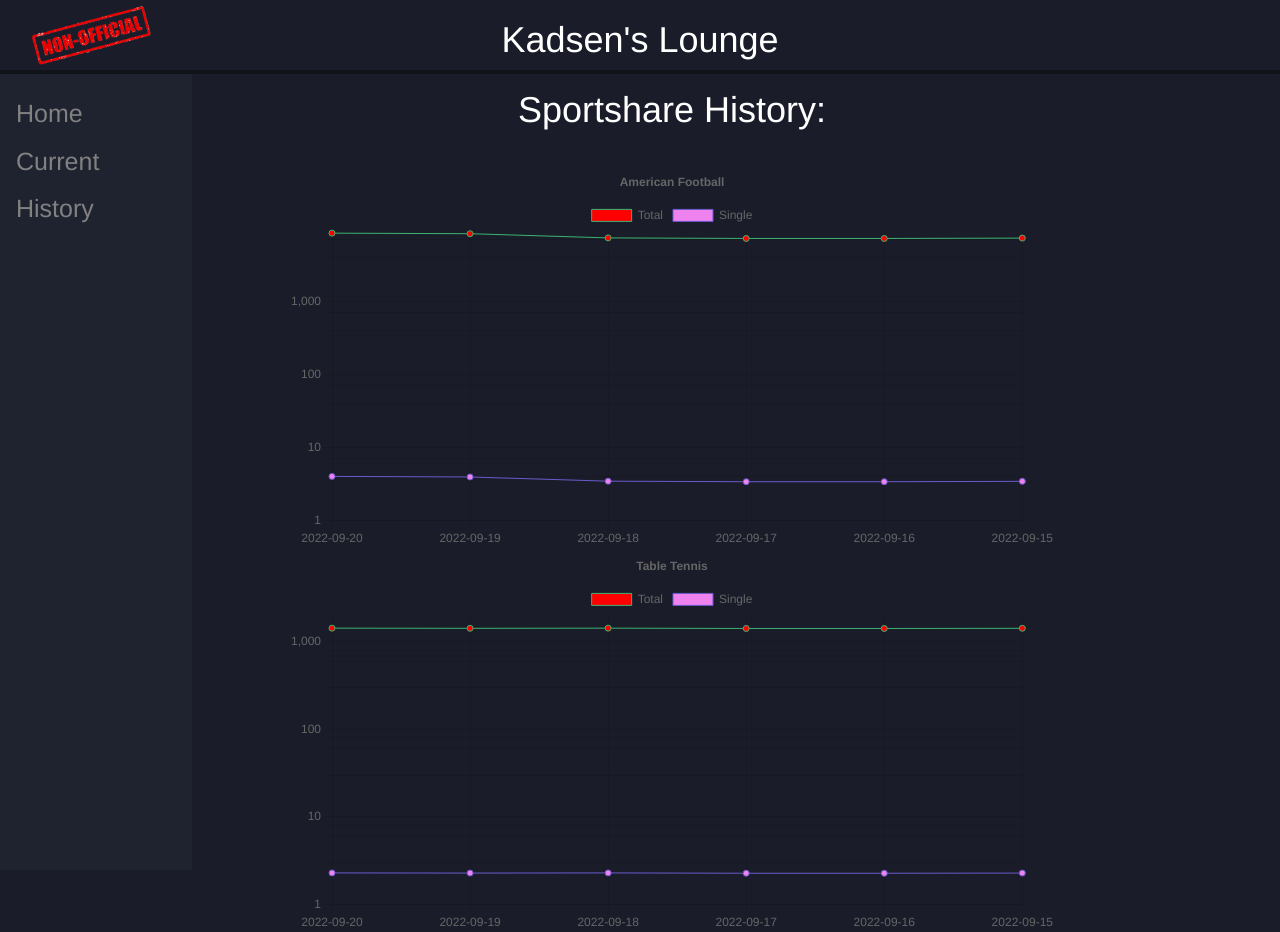
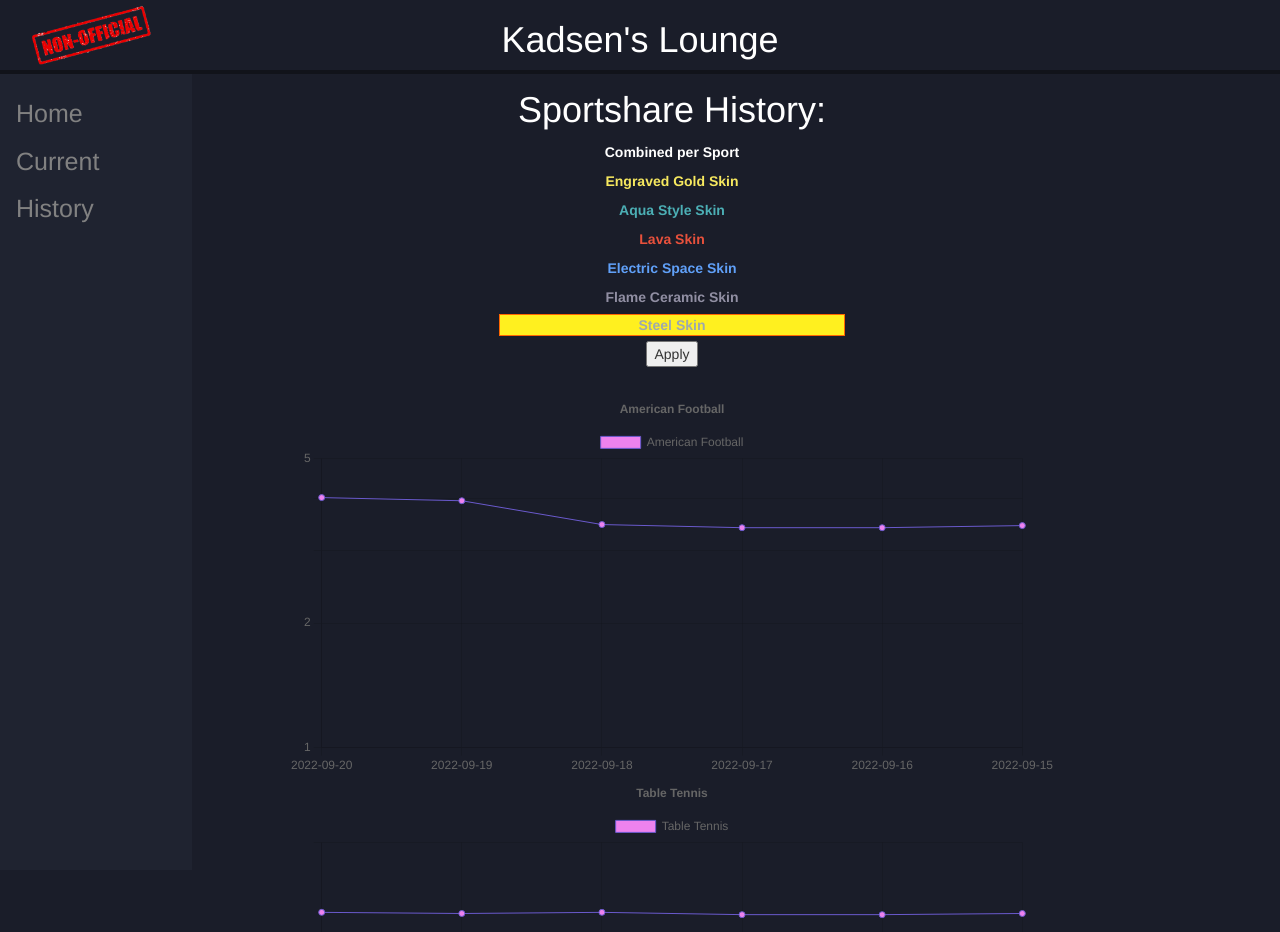
Before and after one commit to 28Drinks/kadsen-docker-real, a Flask app: page /share_history in a window 1280 px wide. Shown: the top 932 px of the page. Run offline with Flask 2, Linux system fonts and the light colour scheme; data comes from the database, SQL or seed files in the repository.

Commit message:
changes from big pc

```diff
--- a/my_project/static/share_history.css
+++ b/my_project/static/share_history.css
@@ -2,6 +2,9 @@
     text-align: center;
 }
 
+input {
+    margin: .4rem;
+}
 
 .charts-container {
     width: 100%;
@@ -20,3 +23,26 @@
         width: 40%;
     }
 }
+
+.container-field {
+    width: 60%;
+    margin: auto;
+}
+
+.labl {
+    display : block;
+    width: 100%;
+    padding: 0 20% 0 20%;
+}
+.labl > input{
+    visibility: hidden; /* Makes input not-clickable */
+    position: absolute; /* Remove input from document flow */
+}
+.labl > input + div{ /* DIV STYLES */
+    cursor:pointer;
+    border:2px solid transparent;
+}
+.labl > input:checked + div{ /* (RADIO CHECKED) DIV STYLES */
+    background-color: #FFF01F;
+    border: 1px solid #ff6600;
+}
--- a/my_project/templates/share_history.html
+++ b/my_project/templates/share_history.html
@@ -9,16 +9,86 @@
 
       <h1 style="color: rgb(255,255,255);"> Sportshare History:</h1>
 
+      <div class="container-field">
+            <label class="labl">
+               <input type="radio" id="body" name="sort" value="total">
+               <div style="color: white;">Combined per Sport</div>
+            </label>
+            <label class="labl">
+               <input type="radio" id="body" name="sort" value="10">
+               <div style="color:#F7E95F;">Engraved Gold Skin</div>
+            </label>
+            <label class="labl">
+               <input type="radio" id="body" name="sort" value="5">
+               <div style="color:#4CAFB5;">Aqua Style Skin</div>
+            </label>
+            <label class="labl">
+               <input type="radio" id="body" name="sort" value="4">
+               <div style="color:#E8513C;">Lava Skin</div>
+            </label>
+            <label class="labl">
+               <input type="radio" id="body" name="sort" value="3">
+               <div style="color:#60A0F8;">Electric Space Skin</div>
+            </label>
+            <label class="labl">
+               <input type="radio" id="body" name="sort" value="2">
+               <div style="color:#918FA3;">Flame Ceramic Skin</div>
+            </label>
+            <label class="labl">
+               <input type="radio" id="body" name="sort" value="1" checked>
+               <div style="color:#9DA8AF;">Steel Skin</div>
+            </label>
+
+            <div>
+               <button type="button" onclick="sortBodyFunction()">Apply</button>
+            </div>
+      </div>
+
       <!-- js below creates all charts in this container -->
       <div class="charts-container" id="charts-container">
          <script>
 
-            const mylabel = {{ label | safe }}
-            const mylables = {{ labels | safe }}
+            window.onload = function() {
+               sortBodyFunction(input=1)
+            };
+
+            var values = [];
+
+            function sortBodyFunction(){
+               values.splice(0,values.length)
+               const input = document.querySelector('input[name="sort"]:checked').value;
                const myBaseValues = {{ values_base | safe }}
                const myCombinedValues = {{ values_combined | safe }}
+               if (input == "total") {
+                  for (let i = 0, len = myCombinedValues.length; i < len; i++) {
+                     var b = myCombinedValues[i];
+                     values.push(b);
+                  }
+               } else {
+                  for (let i = 0, len = myBaseValues.length; i < len; i++) {
+                     var b = myBaseValues[i].map(function(x){ return x * (input); });
+                     values.push(b)
+                  }
+               }
+               clear();
+               draw();
+            };
 
+            const mylabel = {{ label | safe }}
+            const mylabels = {{ labels | safe }}
+
+            function clear() {
+               const oldCanvas = document.getElementsByClassName("work");
+               while(oldCanvas.length > 0){
+                  oldCanvas[0].parentNode.removeChild(oldCanvas[0]);
+               }
+            };
+
+            function draw() {
                for (let i = 0; i < mylabel.length; i++) {
+                  if (mylabel[i] == "total") {
+                     console.log("got em")
+                  } else {
 
                      const config = {
                         type: 'line',
@@ -50,6 +120,7 @@
                      const newDiv = document.createElement("div");
                      const newCanvas = document.createElement("canvas");
                      newCanvas.setAttribute("id", mylabel[i]);
+                     newCanvas.setAttribute("class", "work");
                      newDiv.appendChild(newCanvas);
                      document.getElementById("charts-container").appendChild(newDiv);
 
@@ -58,18 +129,11 @@
                      const myChart = new Chart(ctx, {
                         type: config["type"],
                         data: {
-                     labels: mylables[i],
+                           labels: mylabels[i],
                            datasets: [
                                  {
-                              label: "Total",
-                              data: myCombinedValues[i],
-                              backgroundColor: 'rgb(255, 0,0)',
-                              borderColor: 'rgb(60,179,113)',
-                              borderWidth: 1
-                           },
-                           {
-                              label: "Single",
-                              data: myBaseValues[i],
+                                    label: mylabel[i],
+                                    data: values[i],
                                     backgroundColor: 'rgb(238, 130, 238)',
                                     borderColor: 'rgb(106, 90, 205)',
                                     borderWidth: 1
@@ -79,6 +143,8 @@
                         options: config["options"]
                      });
 
+                  };
+               };
             };
 
          </script>
```
Also changed, not shown: 1 other file. Lines whose indentation alone changed are shown as unchanged.
